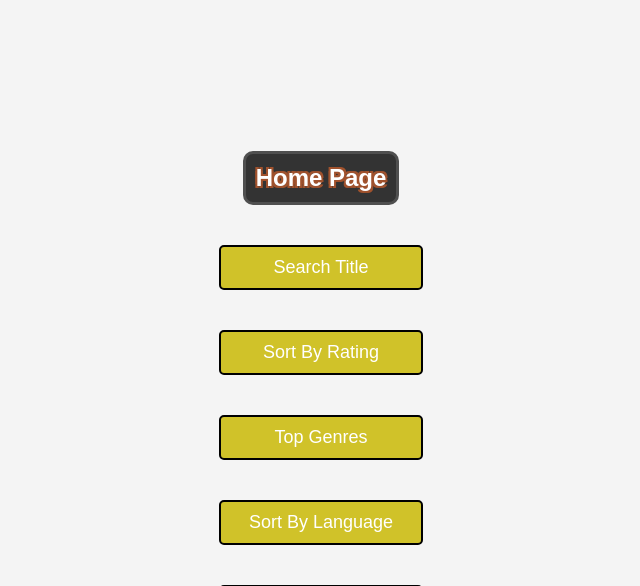
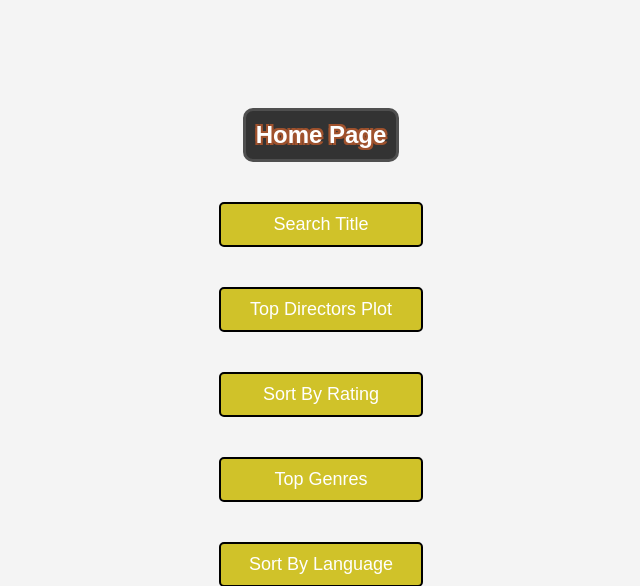
Before and after one commit to squw/CS338_project, a Flask app: page / in a window 1280 px wide. Shown: the top 586 px of the page, without its empty margins (319-959 px from the left). Run offline with Flask 3, Linux system fonts and the light colour scheme; parts of the project's set-up code (start-up, migrations or seed data) failed here and were passed over.

Commit message:
add top directors plotting functionality

```diff
--- /dev/null
+++ b/SQL/top_directors.sql
@@ -0,0 +1,13 @@
+SELECT nb.primaryName, na.avg_rating
+FROM (
+	SELECT tp.nconst, SUM(tr.averageRating * tr.numVotes) / SUM(tr.numVotes) as avg_rating
+	FROM title_principals tp
+	JOIN title_ratings tr ON tr.tconst = tp.tconst
+	WHERE tp.category = 'director'
+		  AND
+		  tr.numVotes > :min_votes -- could be replaced in app
+	GROUP BY tp.nconst
+	ORDER BY avg_rating DESC
+	LIMIT :num_directors -- could be replaced in app
+) na
+JOIN name_basics nb ON nb.nconst = na.nconst;
--- a/app.py
+++ b/app.py
@@ -1,9 +1,13 @@
-from flask import Flask, render_template, url_for, request, redirect
+from flask import Flask, render_template, url_for, request, redirect, send_file
 from flask_sqlalchemy import SQLAlchemy
 import os
 from urllib.parse import quote
 from dotenv import load_dotenv
 from sqlalchemy import text
+from io import BytesIO
+import base64
+import matplotlib.pyplot as plt
+import pandas as pd
 # 'pip install pymysql cryptography' may be a required package for this program to run
 
 
@@ -168,5 +172,33 @@ def search_title():
     return render_template('search_by_title.html', search_result=search_result, message=message)
 
 
+@app.route('/top_directors', methods=['GET', 'POST'])
+def top_directors():
+    sql_path = 'SQL/top_directors.sql'
+    min_votes = request.form.get('min_votes', 50000, type=int)
+    num_directors = request.form.get('num_directors', 30, type=int)
+    with open(sql_path, 'r') as file:
+        query = text(file.read()).params(min_votes = min_votes, num_directors = num_directors)
+    result = db.session.execute(query)
+    directors = result.fetchall()
+
+    df = pd.DataFrame(directors, columns=['director_name', 'avg_rating'])
+    num_directors = len(df)
+    plt.figure(figsize=(12, max(6, num_directors / 2)))
+    plt.barh(df['director_name'], df['avg_rating'], color='skyblue')
+    plt.xlabel('Average Rating')
+    plt.ylabel('Director')
+    plt.title('Top 30 Directors by Average Movie Rating')
+    plt.gca().invert_yaxis()
+
+    img = BytesIO()
+    plt.savefig(img, format='png')
+    plt.close()
+    img.seek(0)
+
+    plot_url = base64.b64encode(img.getvalue()).decode('utf8')
+
+    return render_template('top_directors.html', plot_url=plot_url, min_votes=min_votes, num_directors=num_directors)
+
 if __name__ == "__main__":
     app.run(debug=True)
--- a/static/css/main.css
+++ b/static/css/main.css
@@ -6,7 +6,8 @@ body {
 }
 
 .container {
-    max-width: 800px;
+    min-width: 300px;
+    width: auto;
     margin: 50px auto;
     padding: 20px;
     background: #fff;
--- a/templates/index.html
+++ b/templates/index.html
@@ -13,6 +13,7 @@
 {% block body %}
 <h1>Home Page</h1>
 <a href="{{  url_for('search_title') }}">Search Title</a>
+<a href="{{  url_for('top_directors') }}">Top Directors Plot</a>
 <a href="{{  url_for('sort_by_rating') }}">Sort By Rating</a>
 <a href="{{  url_for('top_genres')  }}">Top Genres</a>
 <a href="{{  url_for('sort_by_language')  }}">Sort By Language</a>
```
Also changed, not shown: templates/top_directors.html (added, +25 -0 lines), README.md, static/top_directors_plot.png (added).
